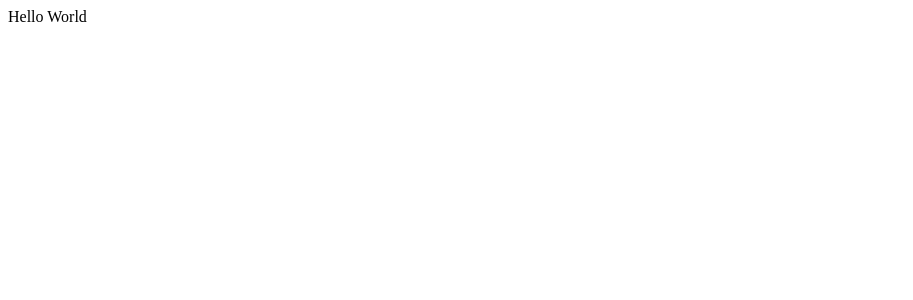
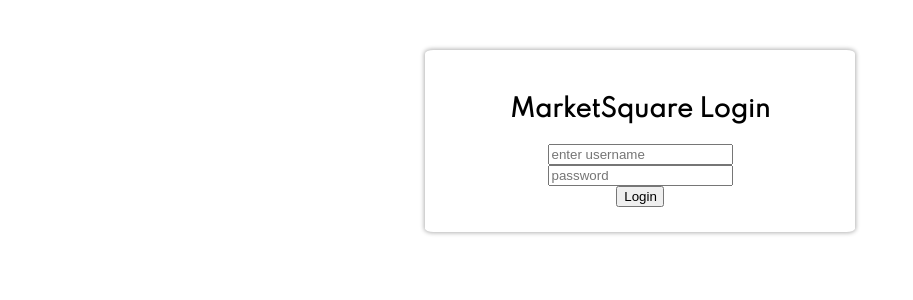
Before and after one commit to Team-Charizard/marketsquare, a React app: page / in a window 1280 px wide. Shown: the top 300 px of the page, without its empty margins (0-913 px from the left). Built offline with nearby package versions, Linux system fonts and the light colour scheme.

Commit message:
Created login Page
Co-authored-By: Ergi Shehu <ergishehu615@gmail.com>

```diff
--- a/client/App.jsx
+++ b/client/App.jsx
@@ -1,7 +1,12 @@
 import React from 'react';
+import Login from './components/login';
 
 const App = () => {
-  return <div>Hello World</div>;
+  return (
+    <div>
+      <Login />
+    </div>
+  );
 };
 
 export default App;
--- /dev/null
+++ b/client/components/login.jsx
@@ -0,0 +1,25 @@
+/**
+ * @description log in component
+ *
+ */
+
+import React from 'react';
+
+const Login = () => {
+  return (
+    <div className='login-container'>
+      <div className='login-div'>
+        <h2>MarketSquare Login</h2>
+        <form className='login-form'>
+          <input type='text' placeholder='enter username' />
+          <input type='text' placeholder='password' />
+          <button type='button' id='login-button'>
+            Login
+          </button>
+        </form>
+      </div>
+    </div>
+  );
+};
+
+export default Login;
--- a/client/index.js
+++ b/client/index.js
@@ -4,6 +4,6 @@ import React from 'react';
 import { render } from 'react-dom';
 import App from './App.jsx';
 // reminder to get scss or css in here
-// import './css/styles.css';
+import './styles/login.css';
 
 render(<App />, document.getElementById('root'));
--- /dev/null
+++ b/client/styles/login.css
@@ -0,0 +1,29 @@
+.login-container {
+  display: flex;
+  align-items: center;
+  flex-direction: column;
+  margin-top: 50px;
+  font-family: 'Spartan', sans-serif;
+}
+
+.login-div {
+  display: flex;
+  align-items: center;
+  flex-direction: column;
+  padding: 25px;
+  border-radius: 2%;
+  /* box-shadow: 0 7px 4px #777; */
+  box-shadow: 0 0 4px 1px rgba(0, 0, 0, 0.3);
+  width: 30%;
+}
+
+.login-form {
+  display: flex;
+  flex-direction: column;
+  align-items: center;
+  width: 50%;
+}
+
+#login-button {
+  width: 25%;
+}
--- a/index.html
+++ b/index.html
@@ -1,12 +1,16 @@
 <!DOCTYPE html>
 <html lang="en">
   <head>
-  <meta charset="UTF-8">
-  <meta name="viewport" content="width=device-width, initial-scale=1.0">
+    <meta charset="UTF-8" />
+    <meta name="viewport" content="width=device-width, initial-scale=1.0" />
+    <link
+      href="https://fonts.googleapis.com/css?family=Spartan&display=swap"
+      rel="stylesheet"
+    />
     <title>marketsquare</title>
   </head>
   <body>
-  <div id='root'></div>
+    <div id="root"></div>
     <script src="/build/bundle.js"></script>
   </body>
 </html>
--- a/package.json
+++ b/package.json
@@ -48,13 +48,15 @@
     "style-loader": "^1.1.3",
     "webpack": "^4.42.0",
     "webpack-cli": "^3.3.11",
-    "webpack-dev-server": "^3.10.3"
+    "webpack-dev-server": "^3.10.3",
+    "node-sass": "^4.13.1"
   },
   "dependencies": {
     "dotenv": "^8.2.0",
     "express": "^4.17.1",
     "pg": "^7.18.2",
     "react": "^16.13.0",
+    "react-bootstrap": "^1.0.0-beta.17",
     "react-dom": "^16.13.0",
     "react-redux": "^7.2.0",
     "react-router-dom": "^5.1.2",
--- a/webpack.config.js
+++ b/webpack.config.js
@@ -33,7 +33,7 @@ module.exports = {
       },
       {
         // rule for css
-        test: /\.scss$/,
+        test: /\.css$/,
         use: ['style-loader', 'css-loader', 'sass-loader'],
       },
     ],
```
Also changed, not shown: 1 other file (tests, documents, lock files or other folders). Lines whose indentation alone changed are shown as unchanged.
